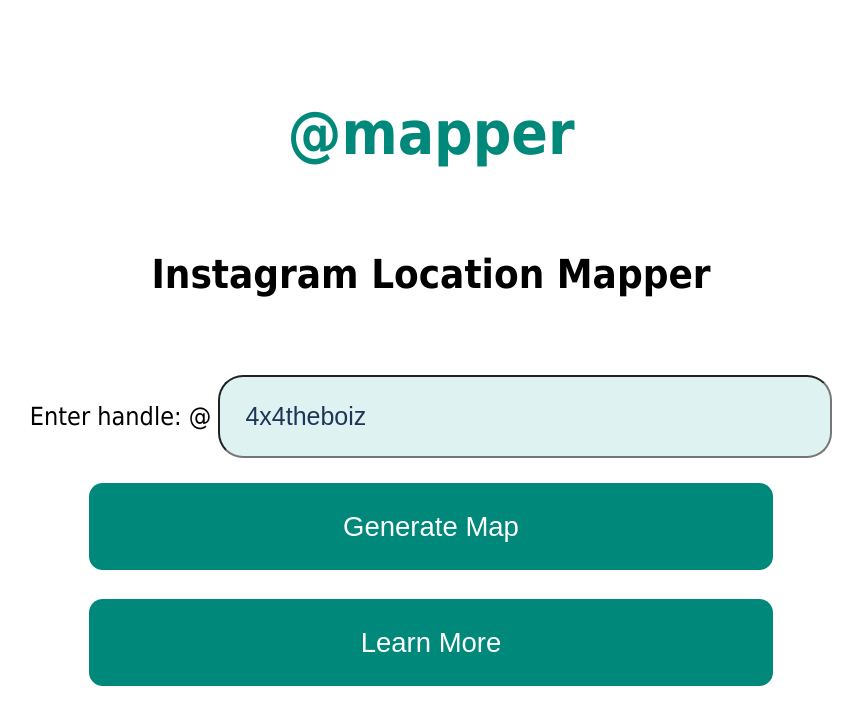
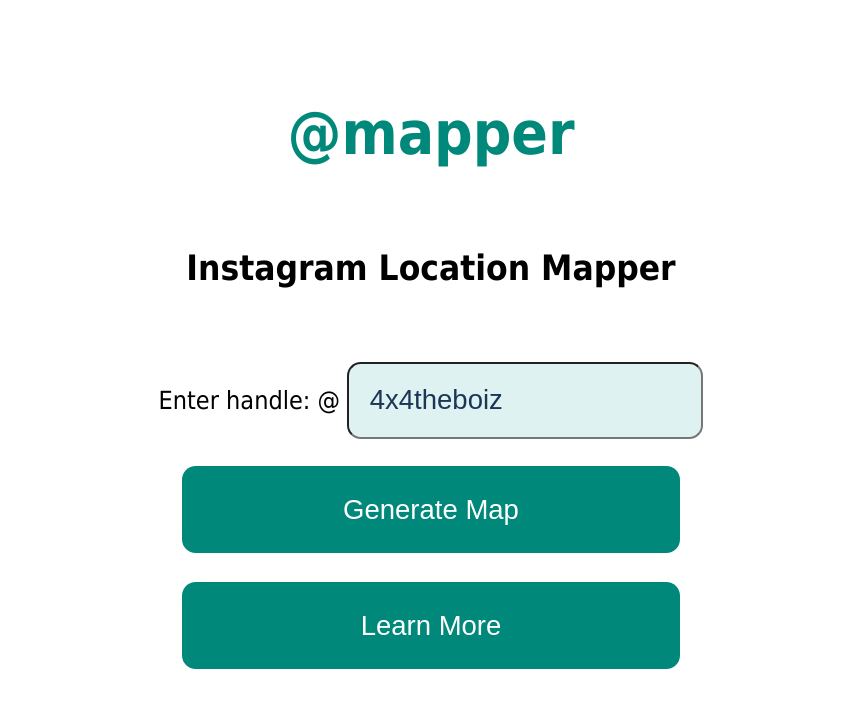
Before and after one commit to SirGlory/Instagram_Location_Mapper_Webapp, a Flask app: page / in a window 1280 px wide. Shown: the top 725 px of the page, without its empty margins (209-1072 px from the left). Run offline with Flask 2, Linux system fonts and the light colour scheme.

Commit message:
Changed button widths

```diff
--- a/static/main.css
+++ b/static/main.css
@@ -13,14 +13,14 @@ h3 {
      border: none;
 }
 h4 {
-    font-size: 2em;
+    font-size: 1.75em;
     text-align: center;
     color: #17252A:
     padding: 0.2em;
 }
 
 p {
-    font-size: 1em;
+    font-size: 1.1em;
     text-align: center;
 }
 hr {
@@ -28,18 +28,19 @@ hr {
 }
 
 input[type=text] {
-    width: 20%;
-    padding: 1em 1em;
+    width: auto;
+    padding: 0.75em 0.75em;
     margin: 1em 0;
     color: #1d3557;
     background-color: #DEF2F1;
-    border-radius: 1em;
-    font-size: 1em;
-    min-width: 45%;
+    border-radius: 0.5em;
+    font-size: 1.1em;
+    min-width: 20%;
+    max-width: 25%
 }
 
 input[type=submit] {
-    width: 30%;
+    width: auto;
     color: White;
     padding: 1em 1em;
     border: 0.2em;
@@ -47,7 +48,8 @@ input[type=submit] {
     background-color: #00887A;
     font-size: 1.1em;
     transition-duration: 0.4s;
-    min-width: 55%
+    min-width: 40%;
+    max-width: 50%
 }
 input[type=submit]:hover {
     background-color: rgba(0, 136, 122, 0.7);
```
